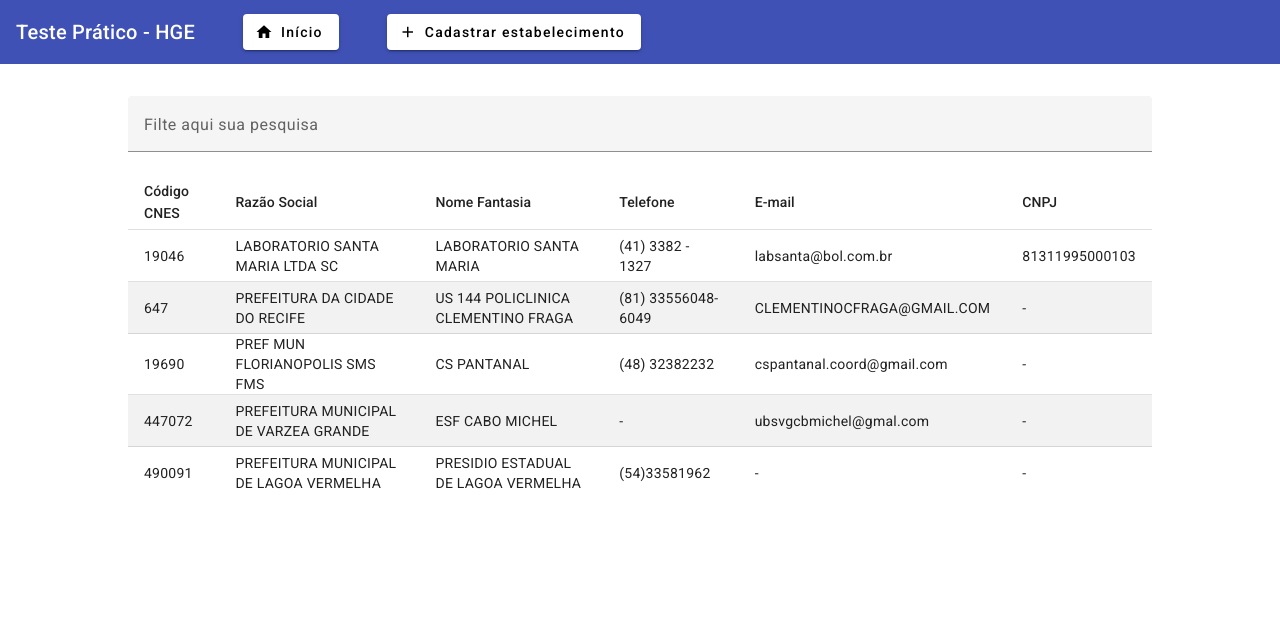
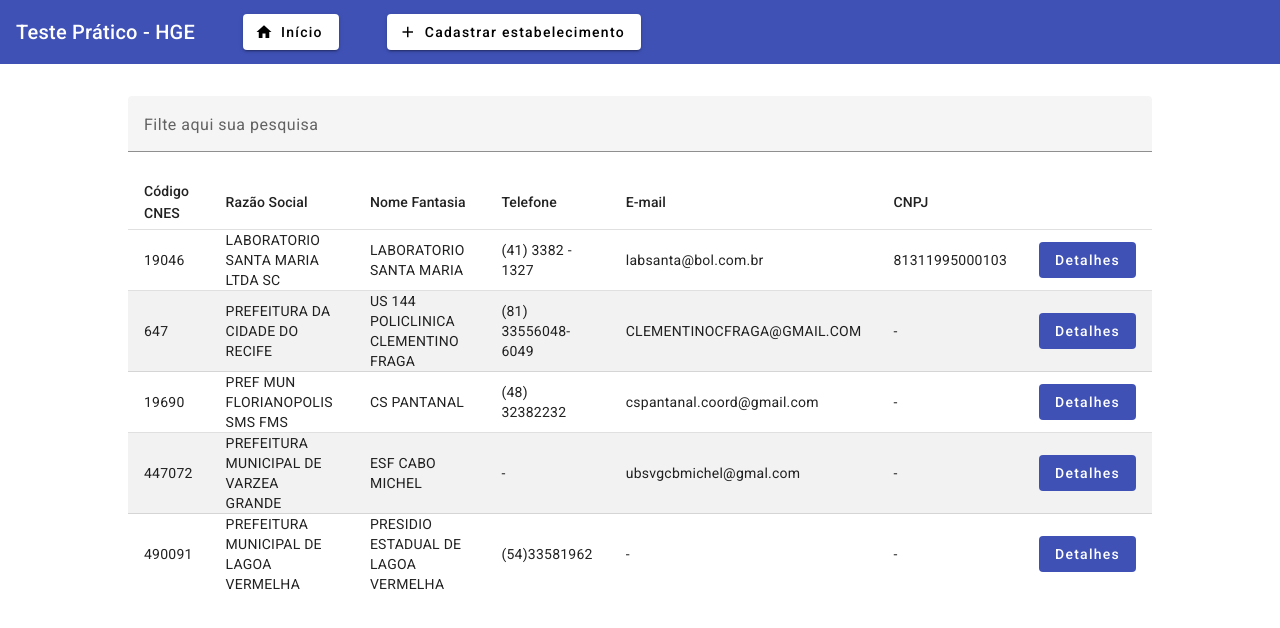
Before and after one commit to rafaelrmb/teste-pratico-hge, an Angular app: page / in a window 1280 px wide. Shown: the top 628 px of the page. Built offline with nearby package versions, Linux system fonts and the light colour scheme.

Commit message:
add go to details page button

```diff
--- a/src/app/components/facilities/facilities.component.html
+++ b/src/app/components/facilities/facilities.component.html
@@ -48,6 +48,19 @@
       </td>
     </ng-container>
 
+    <ng-container matColumnDef="detalhes">
+      <th mat-header-cell *matHeaderCellDef></th>
+      <td mat-cell *matCellDef="let facility">
+        <button
+          mat-flat-button
+          color="primary"
+          (click)="goToDetails(facility.codigo_cnes)"
+        >
+          Detalhes
+        </button>
+      </td>
+    </ng-container>
+
     <tr mat-header-row *matHeaderRowDef="displayedColumns"></tr>
     <tr mat-row *matRowDef="let row; columns: displayedColumns"></tr>
   </table>
--- a/src/app/components/facilities/facilities.component.ts
+++ b/src/app/components/facilities/facilities.component.ts
@@ -2,6 +2,7 @@ import { Component, OnInit } from '@angular/core';
 import { Facility } from '../../Facility';
 import { FacilityService } from 'src/app/services/facility.service';
 import { MatTableDataSource } from '@angular/material/table';
+import { Router } from '@angular/router';
 
 @Component({
   selector: 'app-facilities',
@@ -16,13 +17,17 @@ export class FacilitiesComponent implements OnInit {
     'numero_telefone_estabelecimento',
     'endereco_email_estabelecimento',
     'numero_cnpj',
+    'detalhes',
   ];
 
   loading: boolean = false;
 
   dataSource = new MatTableDataSource();
 
-  constructor(private facilityService: FacilityService) {}
+  constructor(
+    private facilityService: FacilityService,
+    private router: Router
+  ) {}
 
   ngOnInit(): void {
     this.loading = true;
@@ -38,6 +43,10 @@ export class FacilitiesComponent implements OnInit {
     }
   }
 
+  goToDetails(cnes: string) {
+    this.router.navigate(['/details', cnes]);
+  }
+
   applyFilter(event: Event) {
     const filterValue = (event.target as HTMLInputElement).value;
     this.dataSource.filter = filterValue.trim().toLowerCase();
```
